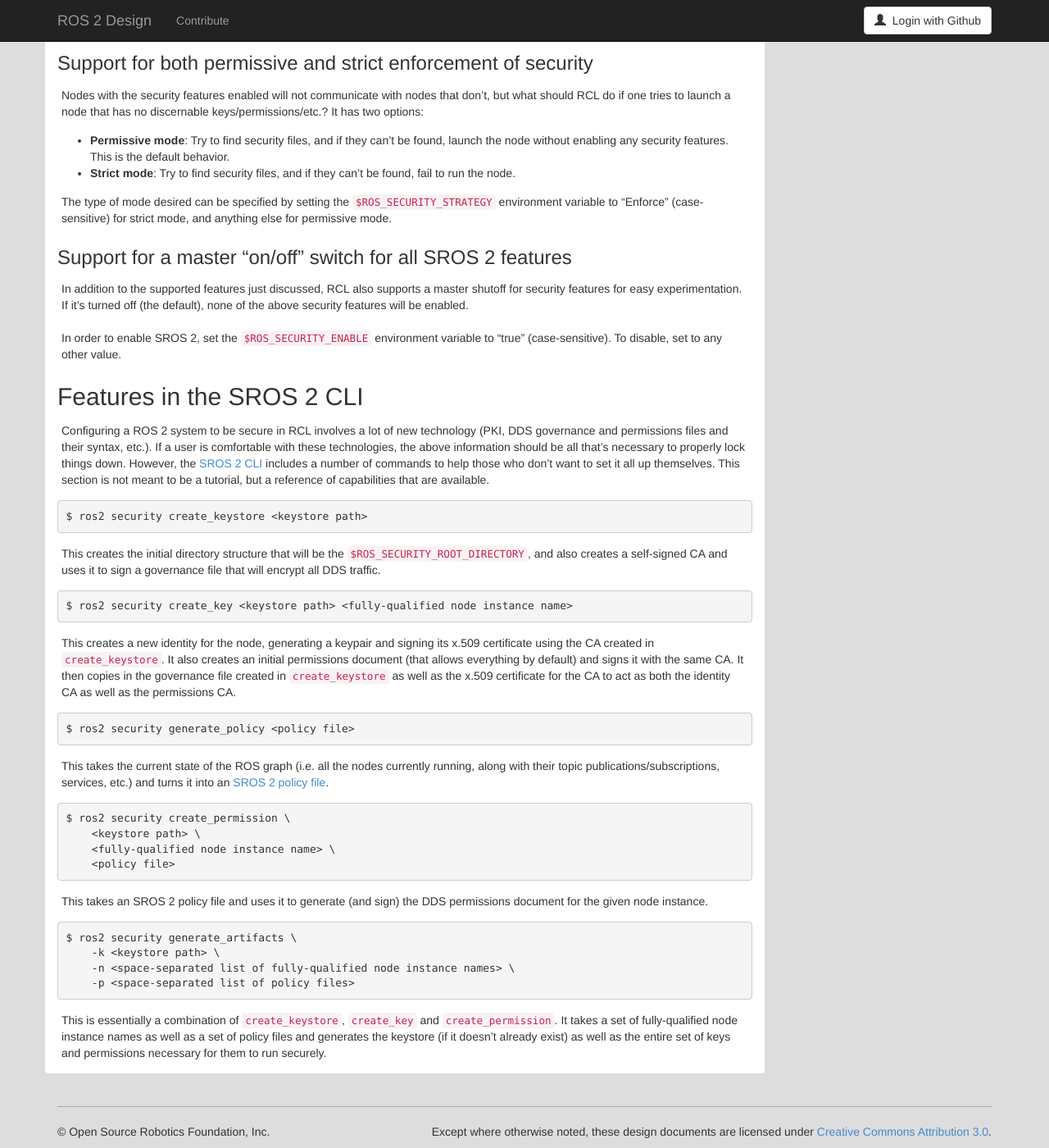
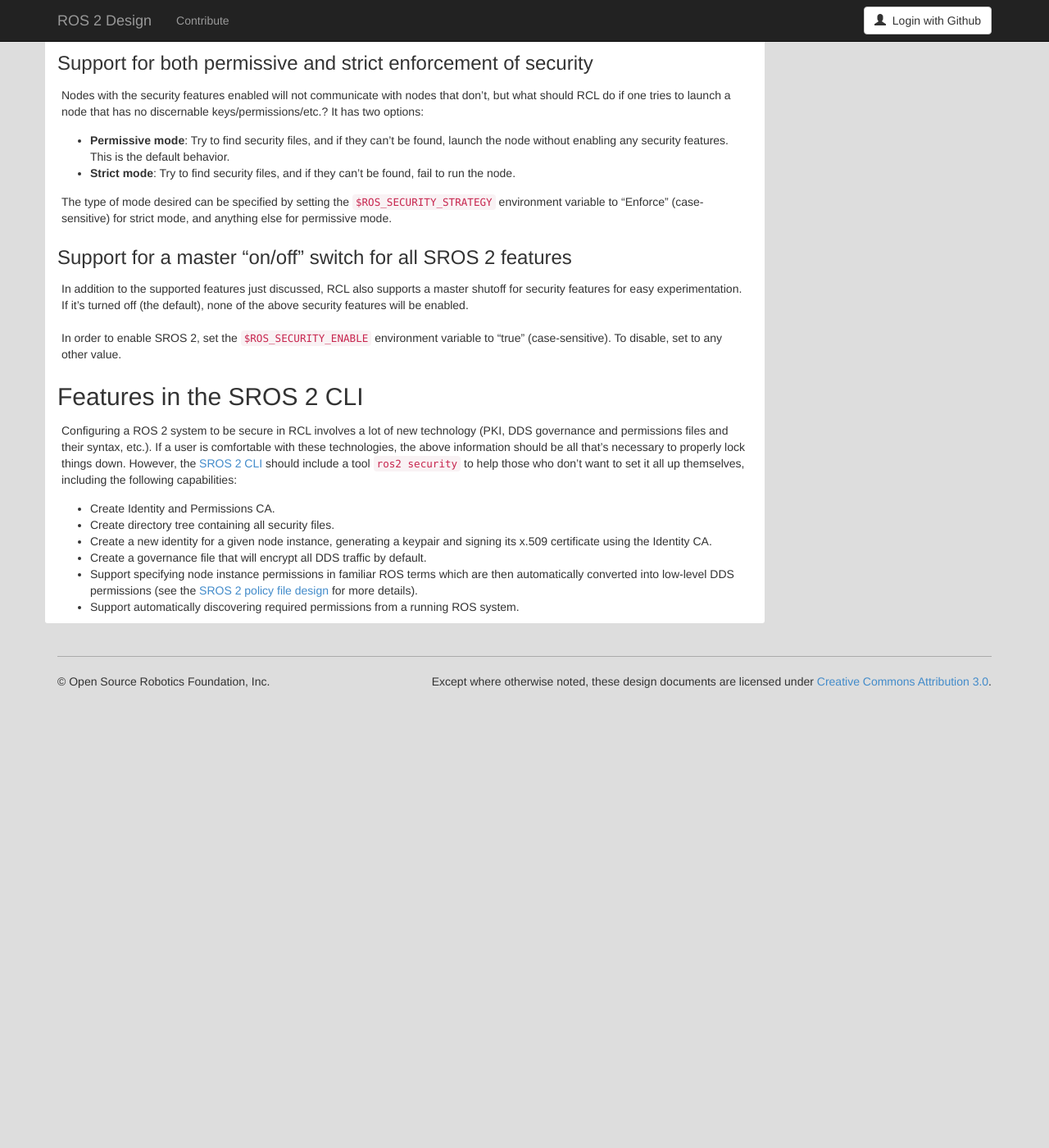
Before and after one commit to ros2/design, a Jekyll site: the page built from articles/ros2_dds_security.md, in a window 1280 px wide and 1400 px high, scrolled down 3030 px. Shown: the whole window at 82% size. Built offline with Jekyll 4.4.1, drawn with Linux system fonts in a browser that asks for light colours; nearby versions of some CDN libraries; after the commit the page ends 3881 px from its top, so only the background shows below that.

Commit message:
Rework SROS 2 CLI section to be more abstract
Signed-off-by: Kyle Fazzari <kyle@canonical.com>

```diff
--- a/articles/ros2_dds_security.md
+++ b/articles/ros2_dds_security.md
@@ -183,42 +183,14 @@
 
 Configuring a ROS 2 system to be secure in RCL involves a lot of new technology (PKI, DDS governance and permissions files and their syntax, etc.).
 If a user is comfortable with these technologies, the above information should be all that's necessary to properly lock things down.
-However, the [SROS 2 CLI](https://github.com/ros2/sros2) includes a number of commands to help those who don't want to set it all up themselves.
-This section is not meant to be a tutorial, but a reference of capabilities that are available.
+However, the [SROS 2 CLI](https://github.com/ros2/sros2) should include a tool `ros2 security` to help those who don't want to set it all up themselves, including the following capabilities:
 
-
-    $ ros2 security create_keystore <keystore path>
-
-This creates the initial directory structure that will be the `$ROS_SECURITY_ROOT_DIRECTORY`, and also creates a self-signed CA and uses it to sign a governance file that will encrypt all DDS traffic.
-
-
-    $ ros2 security create_key <keystore path> <fully-qualified node instance name>
-
-This creates a new identity for the node, generating a keypair and signing its x.509 certificate using the CA created in `create_keystore`.
-It also creates an initial permissions document (that allows everything by default) and signs it with the same CA.
-It then copies in the governance file created in `create_keystore` as well as the x.509 certificate for the CA to act as both the identity CA as well as the permissions CA.
-
-
-    $ ros2 security generate_policy <policy file>
-
-This takes the current state of the ROS graph (i.e. all the nodes currently running, along with their topic publications/subscriptions, services, etc.) and turns it into an [SROS 2 policy file](/articles/sros2_access_control_policies.html).
-
-
-    $ ros2 security create_permission \
-        <keystore path> \
-        <fully-qualified node instance name> \
-        <policy file>
-
-This takes an SROS 2 policy file and uses it to generate (and sign) the DDS permissions document for the given node instance.
-
-
-    $ ros2 security generate_artifacts \
-        -k <keystore path> \
-        -n <space-separated list of fully-qualified node instance names> \
-        -p <space-separated list of policy files>
-
-This is essentially a combination of `create_keystore`, `create_key` and `create_permission`.
-It takes a set of fully-qualified node instance names as well as a set of policy files and generates the keystore (if it doesn't already exist) as well as the entire set of keys and permissions necessary for them to run securely.
+- Create Identity and Permissions CA.
+- Create directory tree containing all security files.
+- Create a new identity for a given node instance, generating a keypair and signing its x.509 certificate using the Identity CA.
+- Create a governance file that will encrypt all DDS traffic by default.
+- Support specifying node instance permissions in familiar ROS terms which are then automatically converted into low-level DDS permissions (see the [SROS 2 policy file design](/articles/sros2_access_control_policies.html) for more details).
+- Support automatically discovering required permissions from a running ROS system.
 
 
 [dds_security]: https://www.omg.org/spec/DDS-SECURITY/1.1/PDF
```
